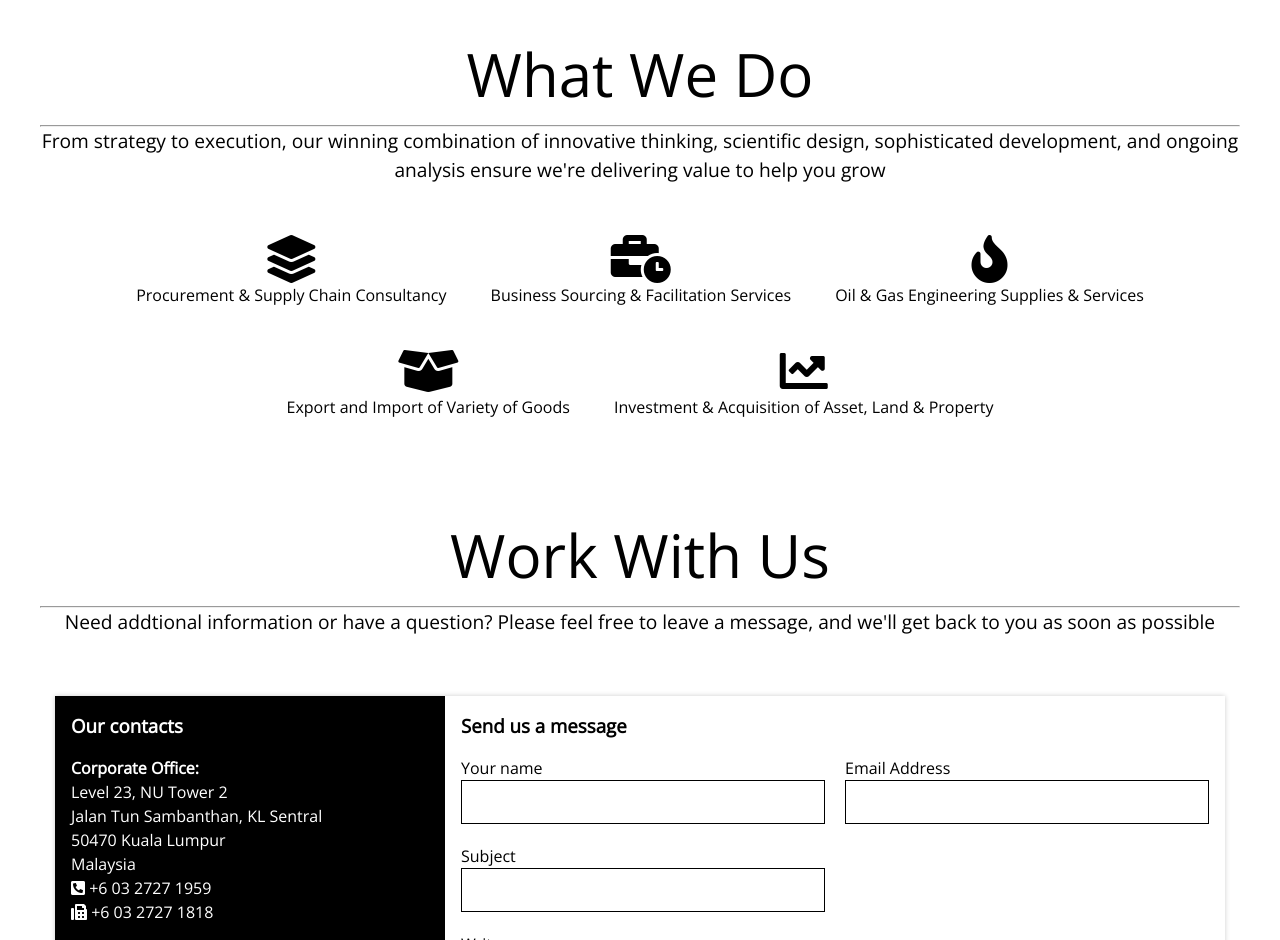
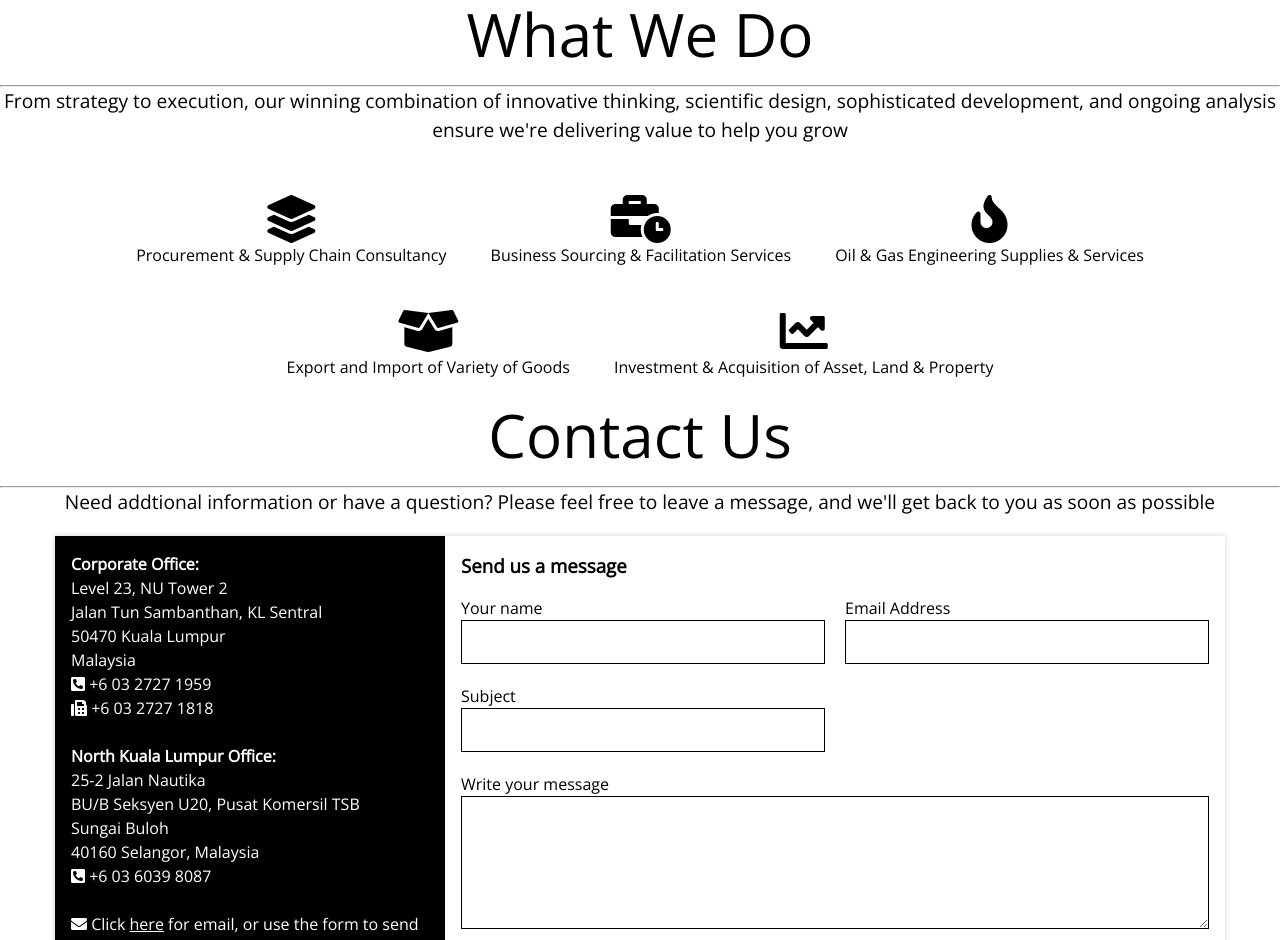
Before and after one commit to anasistikhor/proventure, a plain HTML site: page index.html in a window 1280 px wide. Shown: the part 802-1742 px from the top of the page. Drawn offline with nearby package versions, Linux system fonts and the light colour scheme.

Commit message:
update file

```diff
--- a/index.html
+++ b/index.html
@@ -78,7 +78,7 @@
       </div>
     </section>
     <section id="contact">
-      <h1>Work With Us</h1>
+      <h1>Contact Us</h1>
       <hr />
       <p>
         Need addtional information or have a question? Please feel free to leave
@@ -89,7 +89,6 @@
     <div class="contain-form">
       <div class="wrapper-form">
         <div class="contacts-form">
-          <h3>Our contacts</h3>
           <ul class="ul-form">
             <li><h4>Corporate Office:</h4></li>
             <li>Level 23, NU Tower 2</li>
--- a/style.css
+++ b/style.css
@@ -162,6 +162,11 @@ h1 {
   padding: 40px;
   text-align: center;
 }
+@media (min-width: 600px) {
+  #about {
+    padding: 0;
+  }
+}
 
 #about p {
   font-size: 1.2rem;
@@ -189,6 +194,11 @@ h1 {
 #contact {
   padding: 40px;
   text-align: center;
+}
+@media (min-width: 600px) {
+  #contact {
+    padding: 0;
+  }
 }
 
 #contact p {
```
